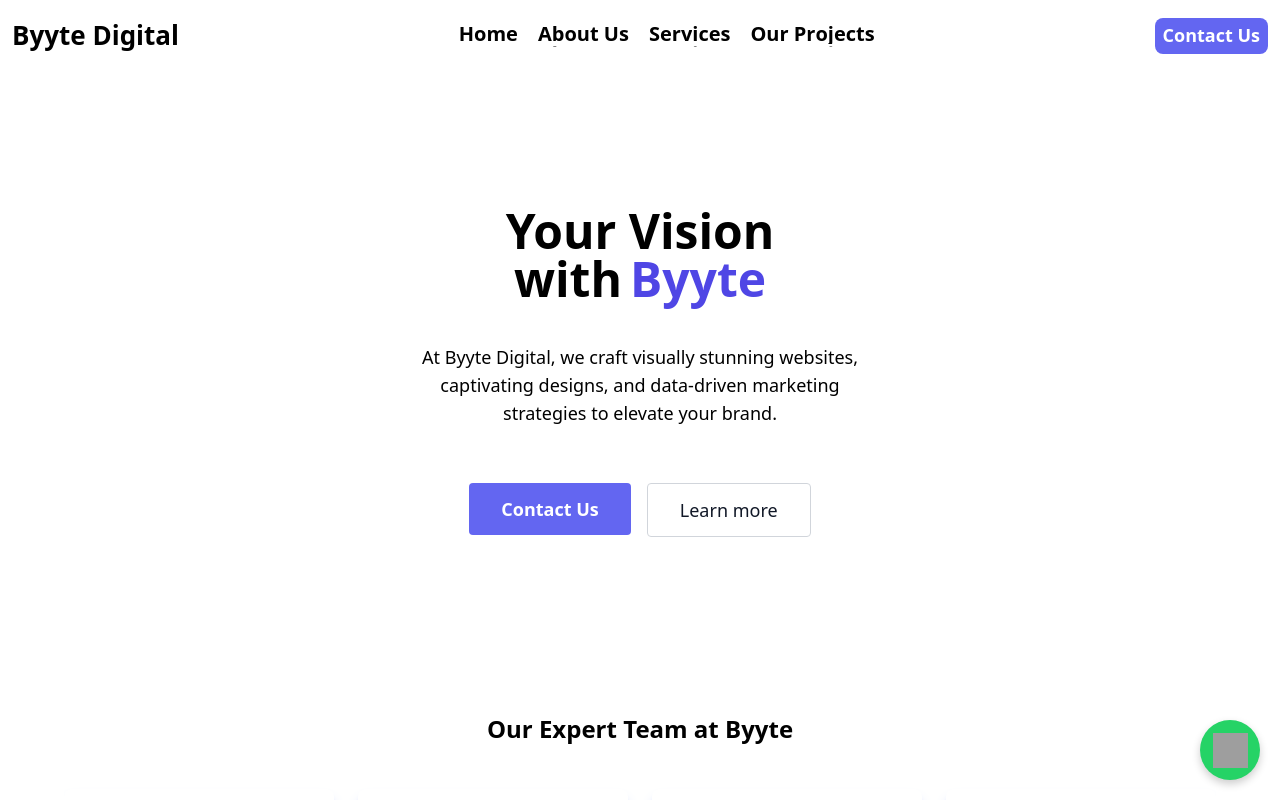
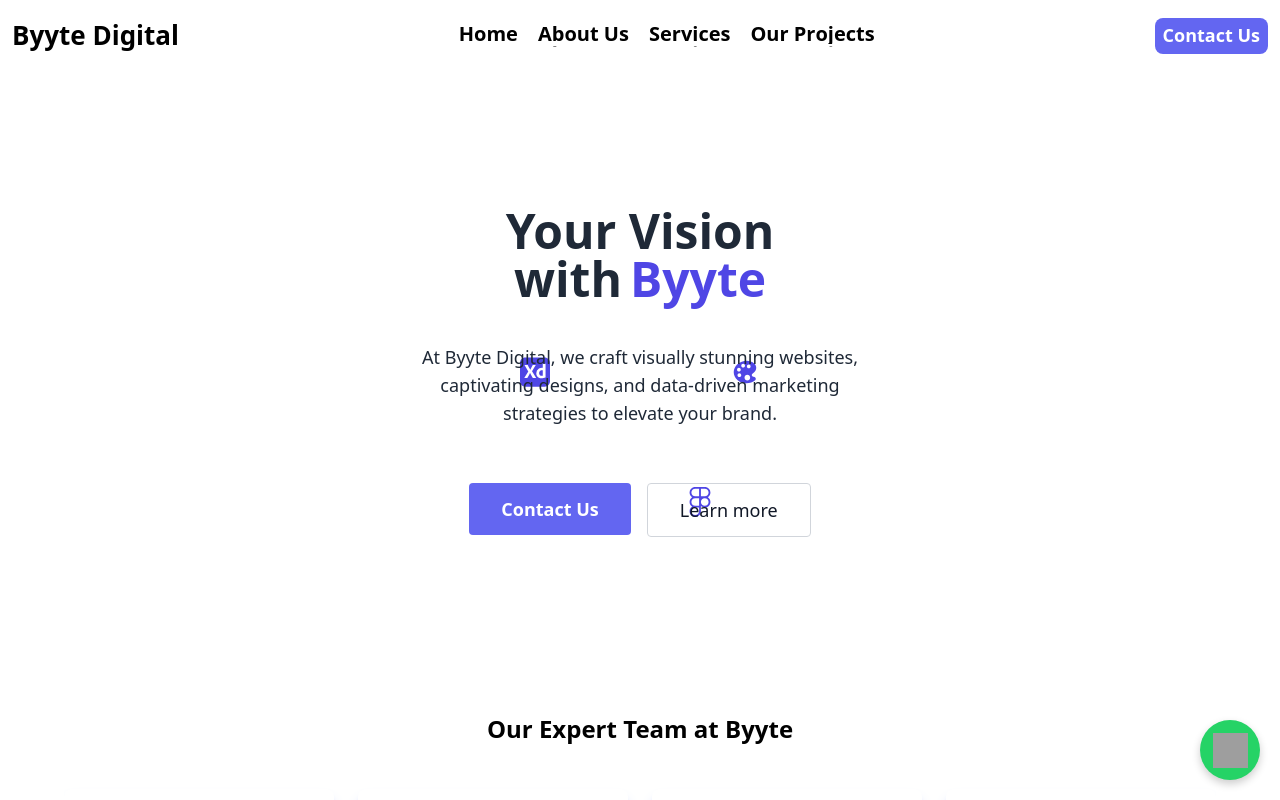
Before and after one commit to Souravhere/Bio-Link, a React (Vite) app: page / in a window 1280 px wide. Shown: the top 800 px of the page. Built offline with nearby package versions, Linux system fonts and the light colour scheme; grey boxes are pictures that could not be loaded.

Commit message:
few update in the hero section to add some intractive hero section animation

```diff
--- a/src/App.jsx
+++ b/src/App.jsx
@@ -6,7 +6,7 @@ import Faq from './Components/Faq';
 import TeamSection from './Components/TeamSection';
 import TestimonialsSection from './TestimonialsSection';
 import Textscroll from './Components/Animation/Textscroll';
-import { BoxesContainer } from './Components/BoxesContainer';
+import  BoxesContainer  from './Components/BoxesContainer';
 import OurTeam from './Components/OurTeam';
 import Ourporjects from './Components/Ourporjects';
 import WhyDifferent from './Components/WhyDifferent';
--- a/src/Components/BoxesContainer.jsx
+++ b/src/Components/BoxesContainer.jsx
@@ -1,5 +1,8 @@
-import React, { useState } from "react";
+import React, { useState, useEffect } from "react";
 import { motion } from "framer-motion";
+import { FaReact, FaFigma, FaHtml5, FaCss3Alt, FaJs, FaWordpress, FaFacebookF } from "react-icons/fa";
+import { IoIosColorPalette, IoMdCodeWorking, IoMdImages } from "react-icons/io";
+import { SiAdobephotoshop, SiAdobexd } from "react-icons/si";
 import { NavLink } from "react-router-dom";
 
 // Spinner component
@@ -12,28 +15,41 @@ const Spinner = () => (
   />
 );
 
-export const BoxesContainer = () => {
+// Array of icons for different stages
+const icons = [
+  [<FaReact />, <FaHtml5 />, <FaCss3Alt />, <FaJs />, <FaWordpress />],
+  [<IoIosColorPalette />, <FaFigma />, <SiAdobephotoshop />, <SiAdobexd />],
+  [<IoMdCodeWorking />, <FaFacebookF />, <IoMdImages />],
+];
+
+const BoxesContainer = () => {
   const [loading, setLoading] = useState(false);
+  const [iconSet, setIconSet] = useState(0);
 
-  // Define animation variants
-  const containerVariants = {
-    hidden: {},
-    visible: {
-      transition: {
-        staggerChildren: 0.3, // Stagger children with a 0.3 second delay
-      },
+  // Icon animation variants
+  const iconVariants = {
+    hidden: { opacity: 0, scale: 0 },
+    visible: (i) => ({
+      opacity: 1,
+      scale: 1,
+      x: Math.cos(i * (Math.PI / 3)) * 150, // Adjusting spread angle
+      y: Math.sin(i * (Math.PI / 3)) * 150,
+      transition: { duration: 1.5, ease: "easeOut" },
+    }),
+    exit: {
+      opacity: 0,
+      scale: 0,
+      transition: { duration: 1 },
     },
   };
 
-  const fadeInUp = {
-    hidden: { opacity: 0, y: 50 },
-    visible: { opacity: 1, y: 0, transition: { duration: 0.8 } },
-  };
-
-  const buttonSlideUp = {
-    hidden: { opacity: 0, y: 100 },
-    visible: { opacity: 1, y: 0, transition: { duration: 0.6 } },
-  };
+  // Automatically switch between icon sets
+  useEffect(() => {
+    const interval = setInterval(() => {
+      setIconSet((prev) => (prev + 1) % icons.length);
+    }, 4000); // Switch every 4 seconds
+    return () => clearInterval(interval);
+  }, []);
 
   // Simulate a loading state
   const handleButtonClick = () => {
@@ -42,30 +58,55 @@ export const BoxesContainer = () => {
   };
 
   return (
-    <section className="dark:bg-gray-100 dark:text-gray-800">
+    <section className="bg-white text-gray-800 relative overflow-hidden">
+      {/* Center the icons */}
       <motion.div
-        className="container mx-auto flex flex-col items-center px-4 py-16 text-center md:py-32 md:px-10 lg:px-32 xl:max-w-3xl"
-        variants={containerVariants}
+        className="absolute inset-0 flex justify-center items-center"
+        initial="hidden"
+        animate="visible"
+        exit="exit"
+      >
+        {icons[iconSet].map((icon, i) => (
+          <motion.div
+            key={i}
+            custom={i}
+            className="text-3xl text-indigo-600"
+            variants={iconVariants}
+            initial="hidden"
+            animate="visible"
+            exit="exit"
+          >
+            {icon}
+          </motion.div>
+        ))}
+      </motion.div>
+
+      {/* Main hero text content */}
+      <motion.div
+        className="relative z-10 container mx-auto flex flex-col items-center px-4 py-16 text-center md:py-32 md:px-10 lg:px-32 xl:max-w-3xl"
         initial="hidden"
         animate="visible"
       >
         <motion.h1
           className="text-4xl font-bold leading-none sm:text-5xl py-2"
-          variants={fadeInUp}
+          initial={{ opacity: 0, y: 50 }}
+          animate={{ opacity: 1, y: 0 }}
+          transition={{ duration: 0.8 }}
         >
           Your Vision with
           <span className="text-indigo-600 ml-2">Byyte</span>
         </motion.h1>
         <motion.p
           className="px-8 mt-8 mb-12 text-lg"
-          variants={fadeInUp}
-          transition={{ delay: 0.2 }}
+          initial={{ opacity: 0, y: 50 }}
+          animate={{ opacity: 1, y: 0 }}
+          transition={{ duration: 1 }}
         >
           At Byyte Digital, we craft visually stunning websites, captivating designs, and data-driven marketing strategies to elevate your brand.
         </motion.p>
         <div className="flex flex-wrap justify-center">
-          <motion.div variants={buttonSlideUp}>
-            <NavLink to='contactus'>
+          <motion.div initial={{ opacity: 0, y: 100 }} animate={{ opacity: 1, y: 0 }} transition={{ duration: 0.6 }}>
+            <NavLink to="contactus">
               <button
                 className="px-8 py-3 m-2 text-lg font-semibold rounded bg-indigo-500 text-white flex items-center justify-center"
                 onClick={handleButtonClick}
@@ -75,7 +116,7 @@ export const BoxesContainer = () => {
               </button>
             </NavLink>
           </motion.div>
-          <motion.div variants={buttonSlideUp}>
+          <motion.div initial={{ opacity: 0, y: 100 }} animate={{ opacity: 1, y: 0 }} transition={{ duration: 0.6 }}>
             <a href="/Byyte-Project-Workflow.pdf" target="blank">
               <button
                 className="px-8 py-3 m-2 text-lg border rounded text-gray-900 border-gray-300 flex items-center justify-center"
@@ -91,3 +132,5 @@ export const BoxesContainer = () => {
     </section>
   );
 };
+
+export default BoxesContainer;
```
